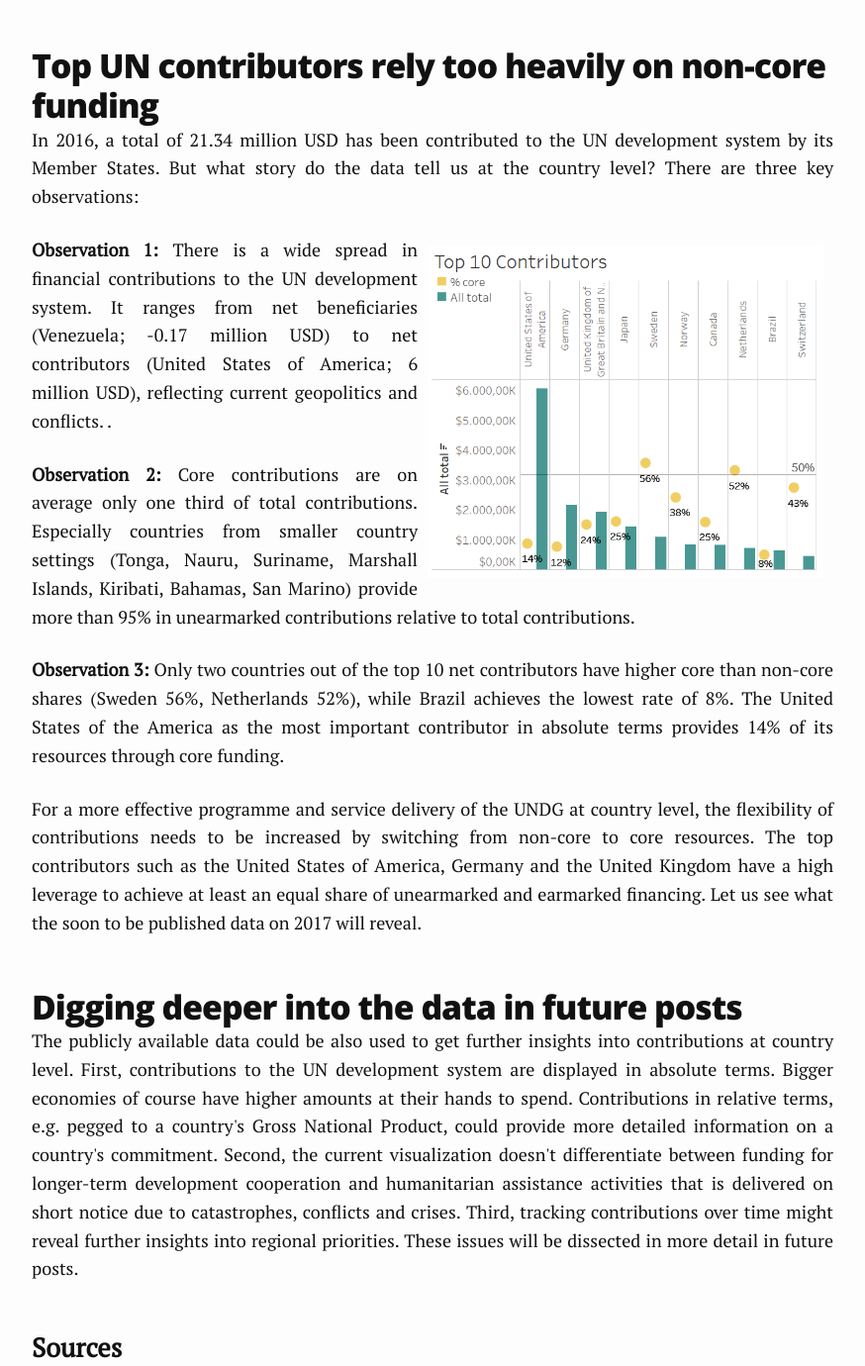
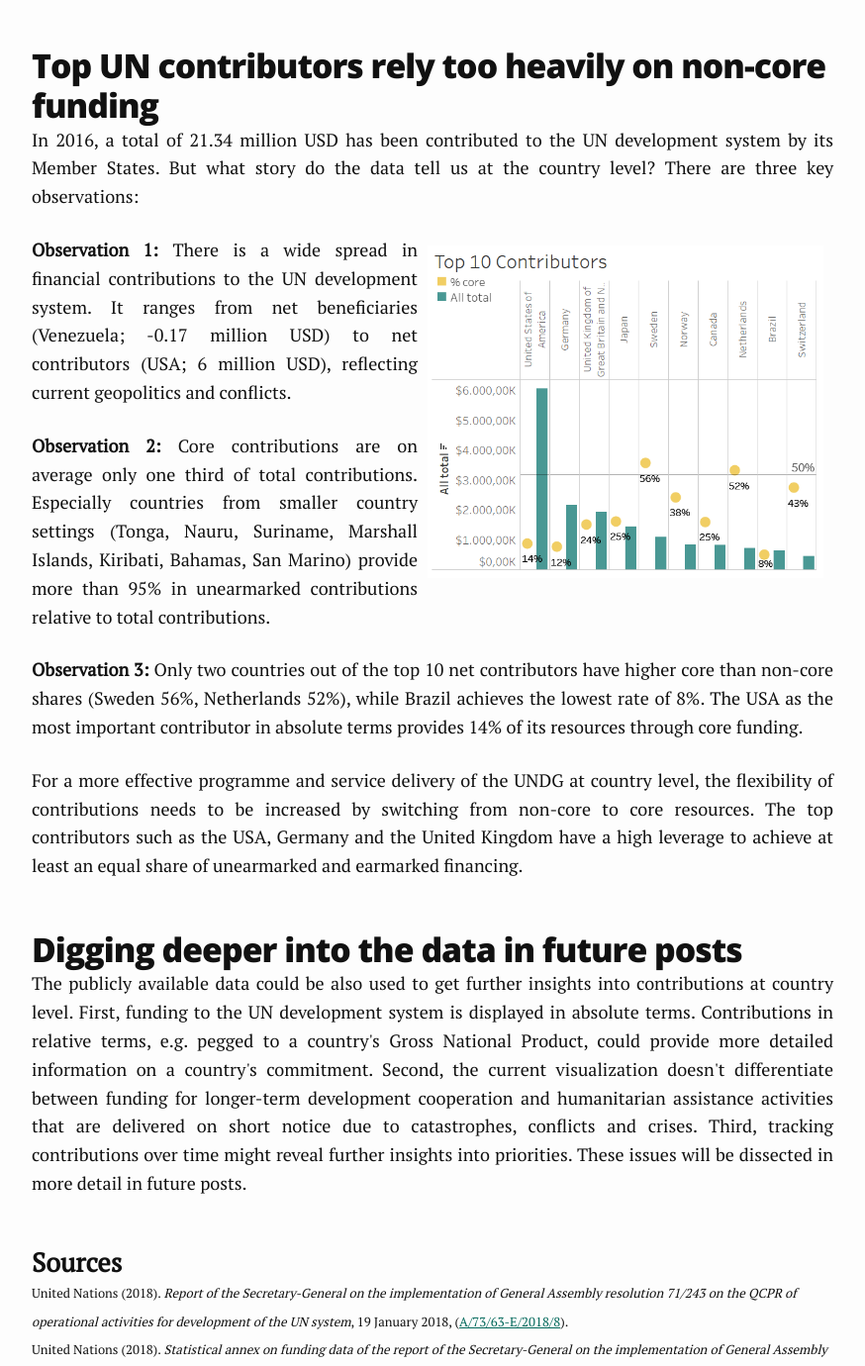
Before and after one commit to clawit91/website, a Jekyll site: the page built from _posts/2019-03-13-contributions-to-the-un.md, in a window 1280 px wide and 1400 px high, scrolled down 1515 px, cut to the strip 20-1400 px from the top of the window. Shown: the whole strip at 99% size, without its empty margins (203-1077 px from the left). Built offline with Jekyll 4.4.1, drawn with Linux system fonts in a browser that asks for light colours; some of the changed text lies outside the part shown.

Commit message:
3rd post v4

```diff
--- a/_posts/2019-03-13-contributions-to-the-un.md
+++ b/_posts/2019-03-13-contributions-to-the-un.md
@@ -3,7 +3,7 @@
 title:  "Unearmarked contributions to the UN system need to be increased"
 permalink: /blog/2019-03-13-contributions-to-un
 thumbnail: ../img/20190313.jpg
-summary: "<p style='text-align: justify;'>To fund the operational activities of the United Nations for development, Member States and non-governmental organizations provide regular and voluntary financial contributions. For a more effective service delivery on the ground, the current share of unearmarked contributions needs to be greatly stepped up.</p>"
+summary: "<p style='text-align: justify;'>To fund the operational activities of the United Nations for development, Member States and non-governmental organizations provide regular and voluntary financial contributions. For a more effective service delivery on the ground, the current share of unearmarked contributions needs to be stepped up.</p>"
 
 ---
 
@@ -26,17 +26,17 @@
 
 <img alt="Top Contibutors" style="float: right" src="../assets/fig2-top-contributors.png" width="400" hspace="10" vspace="10"/>
 
-<p style='text-align: justify;'><b>Observation 1:</b> There is a wide spread in financial contributions to the UN development system. It ranges from net beneficiaries (Venezuela; -0.17 million USD) to net contributors (United States of America; 6 million USD), reflecting current geopolitics and conflicts. .</p>
+<p style='text-align: justify;'><b>Observation 1:</b> There is a wide spread in financial contributions to the UN development system. It ranges from net beneficiaries (Venezuela; -0.17 million USD) to net contributors (USA; 6 million USD), reflecting current geopolitics and conflicts.</p>
 
 <p style='text-align: justify;'><b>Observation 2:</b> Core contributions are on average only one third of total contributions. Especially countries from smaller country settings (Tonga, Nauru, Suriname, Marshall Islands, Kiribati, Bahamas, San Marino) provide more than 95% in unearmarked contributions relative to total contributions.</p>
 
-<p style='text-align: justify;'><b>Observation 3:</b> Only two countries out of the top 10 net contributors have higher core than non-core shares (Sweden 56%, Netherlands 52%), while Brazil achieves the lowest rate of 8%. The United States of the America as the most important contributor in absolute terms provides 14% of its resources through core funding.</p>
+<p style='text-align: justify;'><b>Observation 3:</b> Only two countries out of the top 10 net contributors have higher core than non-core shares (Sweden 56%, Netherlands 52%), while Brazil achieves the lowest rate of 8%. The USA as the most important contributor in absolute terms provides 14% of its resources through core funding.</p>
 
-<p style='text-align: justify;'>For a more effective programme and service delivery of the UNDG at country level, the flexibility of contributions needs to be increased by switching from non-core to core resources. The top contributors such as the United States of America, Germany and the United Kingdom have a high leverage to achieve at least an equal share of unearmarked and earmarked financing. Let us see what the soon to be published data on 2017 will reveal.</p>
+<p style='text-align: justify;'>For a more effective programme and service delivery of the UNDG at country level, the flexibility of contributions needs to be increased by switching from non-core to core resources. The top contributors such as the USA, Germany and the United Kingdom have a high leverage to achieve at least an equal share of unearmarked and earmarked financing.</p>
 
 ## Digging deeper into the data in future posts
 
-<p style='text-align: justify;'>The publicly available data could be also used to get further insights into contributions at country level. First, contributions to the UN development system are displayed in absolute terms. Bigger economies of course have higher amounts at their hands to spend. Contributions in relative terms, e.g. pegged to a country's Gross National Product, could provide more detailed information on a country's commitment. Second, the current visualization doesn't differentiate between funding for longer-term development cooperation and humanitarian assistance activities that is delivered on short notice due to catastrophes, conflicts and crises. Third, tracking contributions over time might reveal further insights into regional priorities. These issues will be dissected in more detail in future posts.</p>
+<p style='text-align: justify;'>The publicly available data could be also used to get further insights into contributions at country level. First, funding to the UN development system is displayed in absolute terms. Contributions in relative terms, e.g. pegged to a country's Gross National Product, could provide more detailed information on a country's commitment. Second, the current visualization doesn't differentiate between funding for longer-term development cooperation and humanitarian assistance activities that are delivered on short notice due to catastrophes, conflicts and crises. Third, tracking contributions over time might reveal further insights into priorities. These issues will be dissected in more detail in future posts.</p>
 
 ### Sources
 <font size="-1">
```
